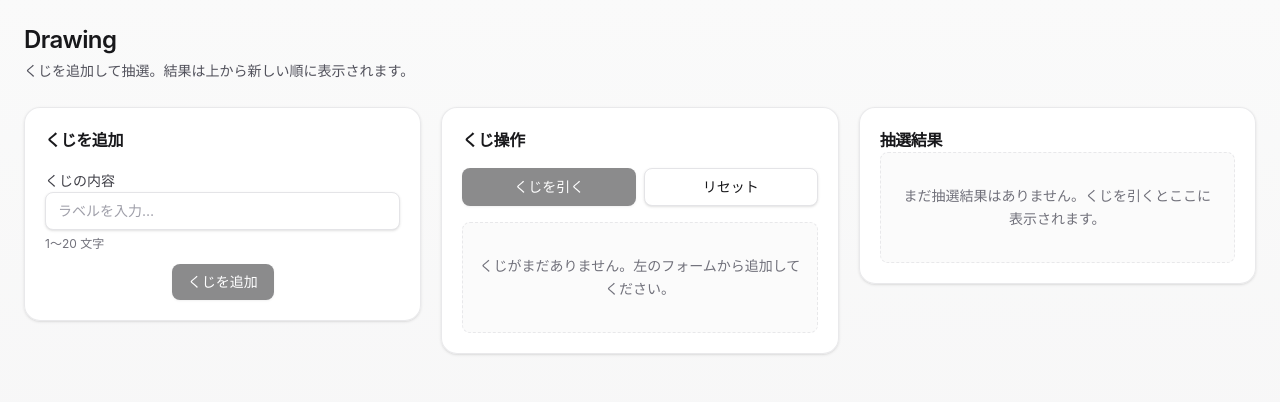
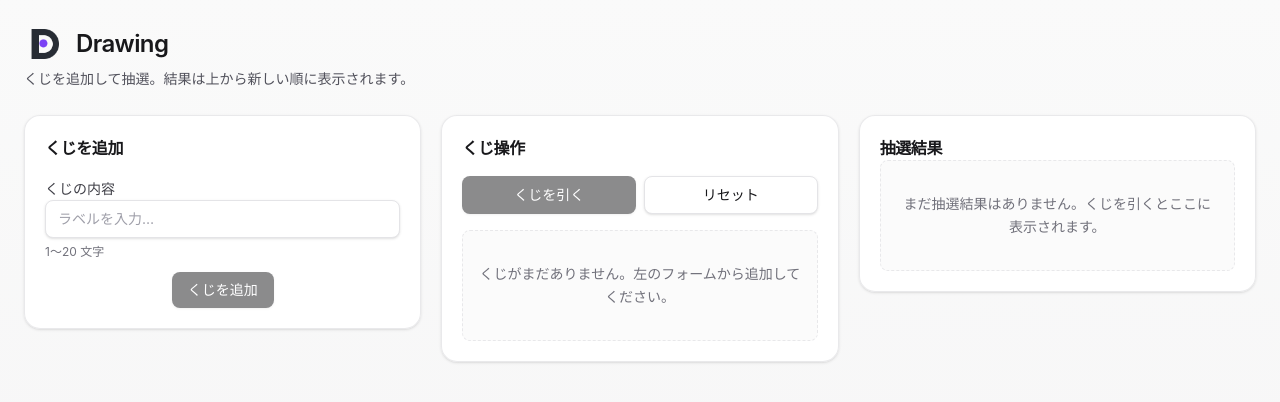
Before and after one commit to gnkm/drawing, a React (Vite) app: page / in a window 1280 px wide. Shown: the top 402 px of the page. Built offline with nearby package versions, Linux system fonts and the light colour scheme.

Commit message:
feat: アイコン画像追加

```diff
--- a/index.html
+++ b/index.html
@@ -2,6 +2,7 @@
 <html lang="ja">
   <head>
     <meta charset="UTF-8" />
+    <link rel="icon" type="image/svg+xml" href="/favicon.svg" />
     <meta name="viewport" content="width=device-width, initial-scale=1.0" />
     <meta name="theme-color" content="#fafafa" media="(prefers-color-scheme: light)" />
     <meta name="theme-color" content="#09090b" media="(prefers-color-scheme: dark)" />
--- a/src/app.tsx
+++ b/src/app.tsx
@@ -9,12 +9,22 @@ export function App() {
         id="drawing-main"
       >
         <header className="mb-6 space-y-1">
+          <div className="flex items-center gap-3">
+            <img
+              alt=""
+              className="h-10 w-auto shrink-0"
+              decoding="async"
+              height={280}
+              src="/drawing.webp"
+              width={500}
+            />
             <h1
               className="text-balance text-2xl font-semibold tracking-tight text-zinc-900 dark:text-zinc-50"
               translate="no"
             >
               Drawing
             </h1>
+          </div>
           <p className="text-pretty text-sm leading-relaxed text-zinc-600 dark:text-zinc-400">
             くじを追加して抽選。結果は上から新しい順に表示されます。
           </p>
```
Also changed, not shown: public/drawing.webp (added), public/favicon.svg (added). Lines whose indentation alone changed are shown as unchanged.
